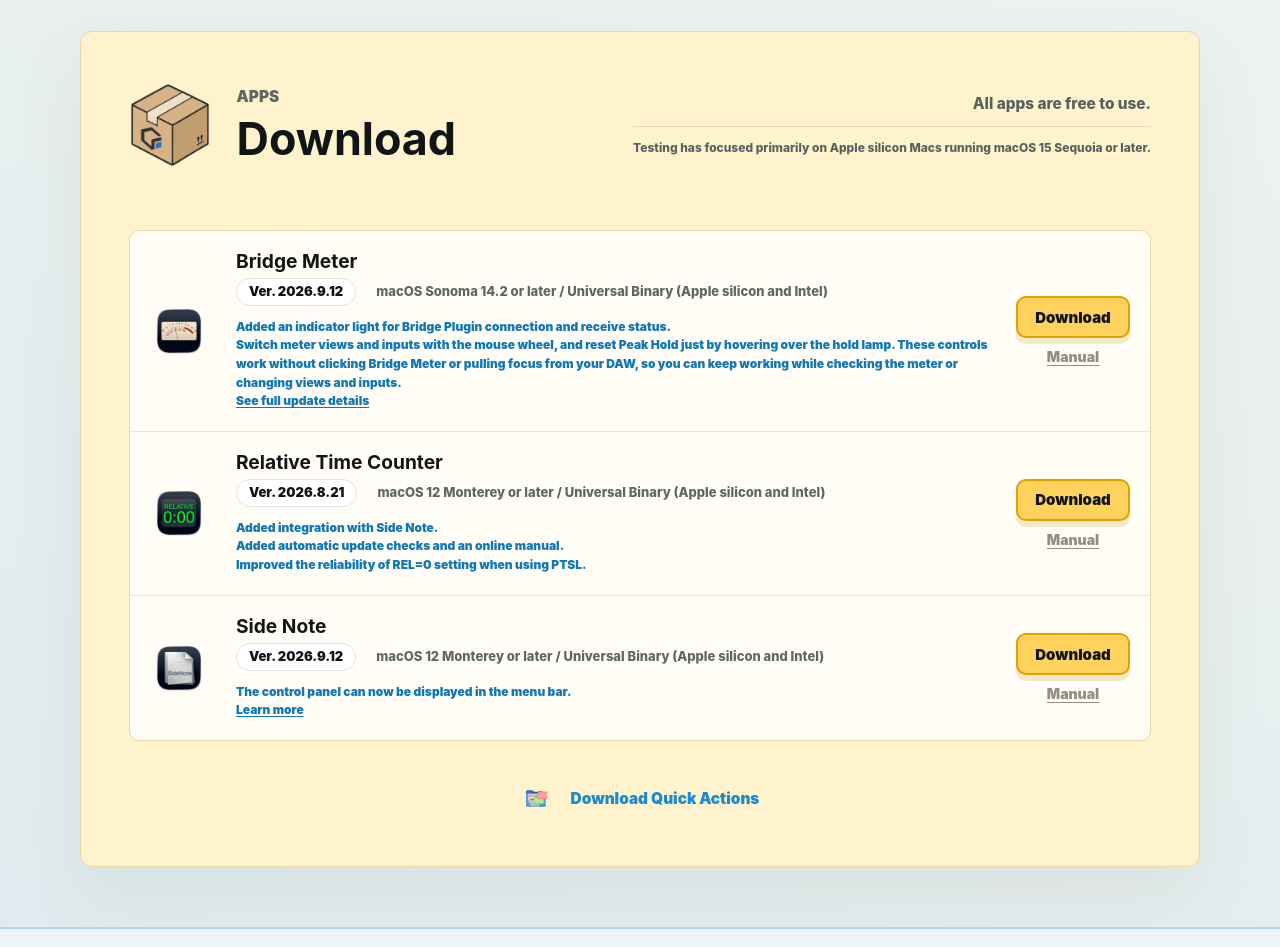
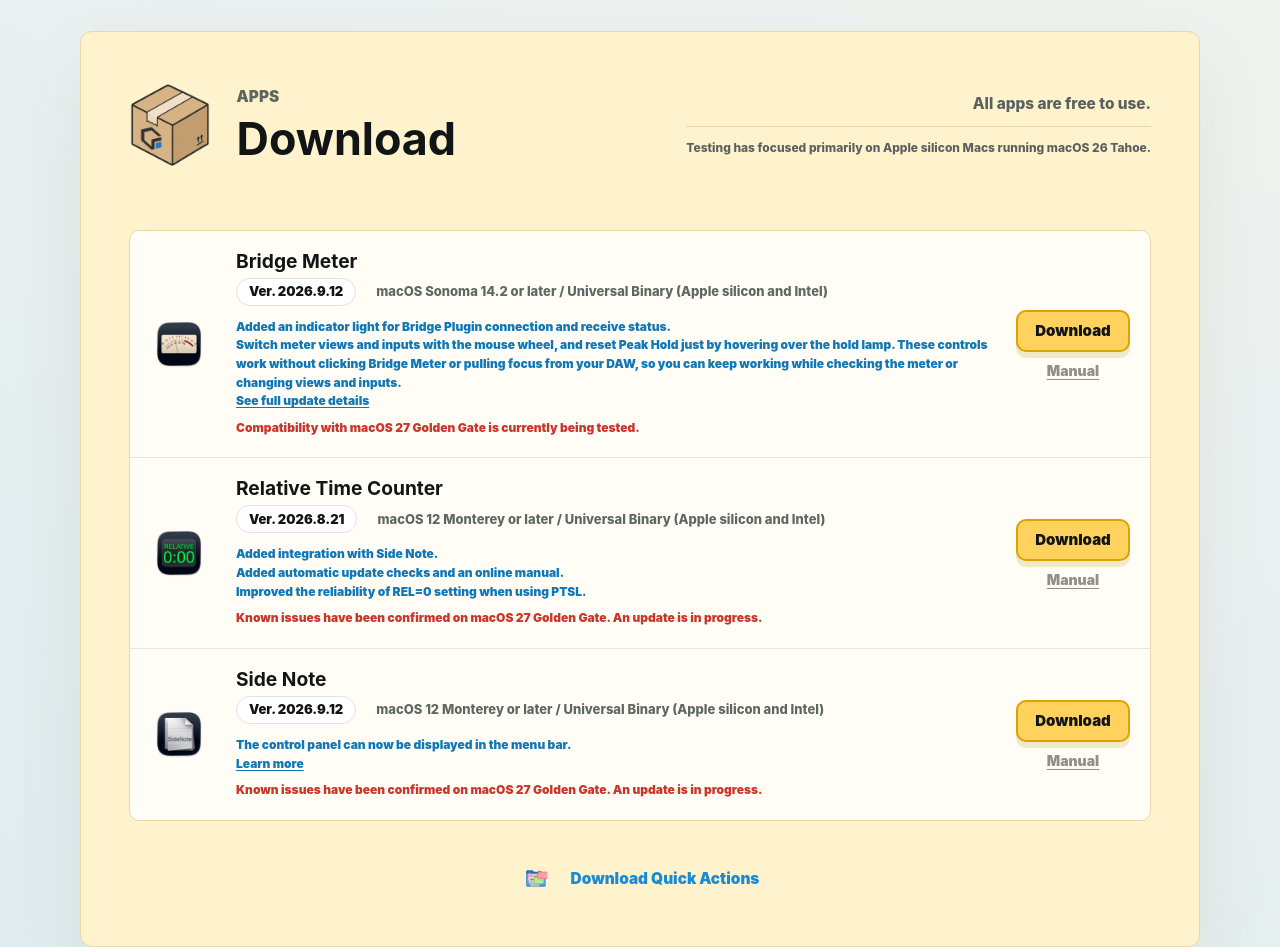
Before and after one commit to gakkeygakkey/gakkey-lab-site, a plain HTML site: page en/index.html in a window 1280 px wide. Shown: the part 4860-5807 px from the top of the page. Drawn offline with Linux system fonts and the light colour scheme.

Commit message:
Update macOS compatibility status

```diff
--- a/en/index.html
+++ b/en/index.html
@@ -298,12 +298,12 @@
         <div class="gl-download-panel">
           <div class="gl-download-header">
             <div class="gl-download-heading"><img class="gl-download-box" src="../assets/gakkey-lab/package-icon.png" alt=""><div><div class="gl-download-eyebrow">Apps</div><h2>Download</h2></div></div>
-            <div class="gl-download-summary"><p>All apps are free to use.</p><span></span><p>Testing has focused primarily on Apple silicon Macs running macOS 15 Sequoia or later.</p></div>
+            <div class="gl-download-summary"><p>All apps are free to use.</p><span></span><p>Testing has focused primarily on Apple silicon Macs running macOS 26 Tahoe.</p></div>
           </div>
           <div class="gl-download-list">
-          <div class="gl-download-row" id="download-bridge-meter"><img class="gl-download-app-icon" src="../assets/gakkey-lab/bridge-meter-icon.png" alt="Bridge Meter"><div class="gl-download-app-main"><h3>Bridge Meter</h3><div class="gl-download-meta"><span class="gl-download-version">Ver. 2026.9.12</span><span>macOS Sonoma 14.2 or later / Universal Binary (Apple silicon and Intel)</span></div><div class="gl-download-notes"><div>Added an indicator light for Bridge Plugin connection and receive status.</div><div>Switch meter views and inputs with the mouse wheel, and reset Peak Hold just by hovering over the hold lamp. These controls work without clicking Bridge Meter or pulling focus from your DAW, so you can keep working while checking the meter or changing views and inputs.</div><div><a href="https://github.com/gakkeygakkey/gakkey-lab-site/releases/tag/bridge-meter-2026.9.12" target="_blank" rel="noopener">See full update details</a></div></div></div><div class="gl-download-actions"><a class="gl-download-button" href="https://github.com/gakkeygakkey/gakkey-lab-site/releases/download/bridge-meter-2026.9.12/Bridge-Meter-2026.9.12.dmg">Download</a><a class="gl-download-manual" href="bridge-meter/manual/">Manual</a></div></div>
-          <div class="gl-download-row" id="download-relative-time-counter"><img class="gl-download-app-icon" src="../assets/gakkey-lab/rtc-icon.png" alt="Relative Time Counter"><div class="gl-download-app-main"><h3>Relative Time Counter</h3><div class="gl-download-meta"><span class="gl-download-version">Ver. 2026.8.21</span><span>macOS 12 Monterey or later / Universal Binary (Apple silicon and Intel)</span></div><div class="gl-download-notes"><div>Added integration with Side Note.</div><div>Added automatic update checks and an online manual.</div><div>Improved the reliability of REL=0 setting when using PTSL.</div></div></div><div class="gl-download-actions"><a class="gl-download-button" href="https://github.com/gakkeygakkey/gakkey-lab-site/releases/download/relative-time-counter-2026.8.21/Relative-Time-Counter-2026.8.21.dmg">Download</a><a class="gl-download-manual" href="relative-time-counter/manual/">Manual</a></div></div>
-          <div class="gl-download-row" id="download-side-note"><img class="gl-download-app-icon" src="../assets/gakkey-lab/side-note-icon.png" alt="Side Note"><div class="gl-download-app-main"><h3>Side Note</h3><div class="gl-download-meta"><span class="gl-download-version">Ver. 2026.9.12</span><span>macOS 12 Monterey or later / Universal Binary (Apple silicon and Intel)</span></div><div class="gl-download-notes"><div>The control panel can now be displayed in the menu bar.</div><div><a href="https://lab.gakkey.com/en/side-note/manual/#menu-bar">Learn more</a></div></div></div><div class="gl-download-actions"><a class="gl-download-button" href="https://github.com/gakkeygakkey/gakkey-lab-site/releases/download/side-note-2026.9.12/Side-Note-2026.9.12.dmg">Download</a><a class="gl-download-manual" href="side-note/manual/">Manual</a></div></div>
+          <div class="gl-download-row" id="download-bridge-meter"><img class="gl-download-app-icon" src="../assets/gakkey-lab/bridge-meter-icon.png" alt="Bridge Meter"><div class="gl-download-app-main"><h3>Bridge Meter</h3><div class="gl-download-meta"><span class="gl-download-version">Ver. 2026.9.12</span><span>macOS Sonoma 14.2 or later / Universal Binary (Apple silicon and Intel)</span></div><div class="gl-download-notes"><div>Added an indicator light for Bridge Plugin connection and receive status.</div><div>Switch meter views and inputs with the mouse wheel, and reset Peak Hold just by hovering over the hold lamp. These controls work without clicking Bridge Meter or pulling focus from your DAW, so you can keep working while checking the meter or changing views and inputs.</div><div><a href="https://github.com/gakkeygakkey/gakkey-lab-site/releases/tag/bridge-meter-2026.9.12" target="_blank" rel="noopener">See full update details</a></div></div><div class="gl-download-compat-status">Compatibility with macOS 27 Golden Gate is currently being tested.</div></div><div class="gl-download-actions"><a class="gl-download-button" href="https://github.com/gakkeygakkey/gakkey-lab-site/releases/download/bridge-meter-2026.9.12/Bridge-Meter-2026.9.12.dmg">Download</a><a class="gl-download-manual" href="bridge-meter/manual/">Manual</a></div></div>
+          <div class="gl-download-row" id="download-relative-time-counter"><img class="gl-download-app-icon" src="../assets/gakkey-lab/rtc-icon.png" alt="Relative Time Counter"><div class="gl-download-app-main"><h3>Relative Time Counter</h3><div class="gl-download-meta"><span class="gl-download-version">Ver. 2026.8.21</span><span>macOS 12 Monterey or later / Universal Binary (Apple silicon and Intel)</span></div><div class="gl-download-notes"><div>Added integration with Side Note.</div><div>Added automatic update checks and an online manual.</div><div>Improved the reliability of REL=0 setting when using PTSL.</div></div><div class="gl-download-compat-status">Known issues have been confirmed on macOS 27 Golden Gate. An update is in progress.</div></div><div class="gl-download-actions"><a class="gl-download-button" href="https://github.com/gakkeygakkey/gakkey-lab-site/releases/download/relative-time-counter-2026.8.21/Relative-Time-Counter-2026.8.21.dmg">Download</a><a class="gl-download-manual" href="relative-time-counter/manual/">Manual</a></div></div>
+          <div class="gl-download-row" id="download-side-note"><img class="gl-download-app-icon" src="../assets/gakkey-lab/side-note-icon.png" alt="Side Note"><div class="gl-download-app-main"><h3>Side Note</h3><div class="gl-download-meta"><span class="gl-download-version">Ver. 2026.9.12</span><span>macOS 12 Monterey or later / Universal Binary (Apple silicon and Intel)</span></div><div class="gl-download-notes"><div>The control panel can now be displayed in the menu bar.</div><div><a href="https://lab.gakkey.com/en/side-note/manual/#menu-bar">Learn more</a></div></div><div class="gl-download-compat-status">Known issues have been confirmed on macOS 27 Golden Gate. An update is in progress.</div></div><div class="gl-download-actions"><a class="gl-download-button" href="https://github.com/gakkeygakkey/gakkey-lab-site/releases/download/side-note-2026.9.12/Side-Note-2026.9.12.dmg">Download</a><a class="gl-download-manual" href="side-note/manual/">Manual</a></div></div>
           </div>
           <a class="gl-download-quick-actions" href="quick-actions/"><img class="gl-download-qa-icon" src="../assets/gakkey-lab/quick-actions/color-folder-icon.png" alt=""><span>Download Quick Actions</span></a>
         </div>
--- a/gakkey-lab.css
+++ b/gakkey-lab.css
@@ -2572,6 +2572,7 @@ h1 span {
 .gl-download-version { display: inline-flex; align-items: center; min-height: 28px; padding: 1px 12px; border: 1px solid #dfe5e3; border-radius: 999px; background: #fff; color: #111516; font-weight: 950; }
 .gl-download-notes { margin-top: 12px; color: #1177b5; font-size: clamp(12px, 0.9vw, 14px); font-weight: 900; line-height: 1.55; }
 .gl-download-notes a { color: inherit; text-decoration: underline; text-underline-offset: 2px; }
+.gl-download-compat-status { margin-top: 8px; color: #c9362b; font-size: clamp(12px, 0.9vw, 14px); font-weight: 900; line-height: 1.55; }
 .gl-download-actions { display: flex; min-width: 118px; flex-direction: column; align-items: center; gap: 10px; }
 .gl-download-button { display: inline-flex; align-items: center; justify-content: center; min-width: 108px; min-height: 42px; padding: 0 17px; border: 2px solid #dca300; border-radius: 10px; background: #ffd25d; box-shadow: 0 6px 0 rgba(196, 154, 47, 0.22); color: #111516; font-size: 15px; font-weight: 950; text-decoration: none; }
 .gl-download-manual { color: #8f8f86; font-size: 14px; font-weight: 950; text-decoration: underline; text-underline-offset: 3px; }
```
Also changed, not shown: index.html (+4 -4 lines).
